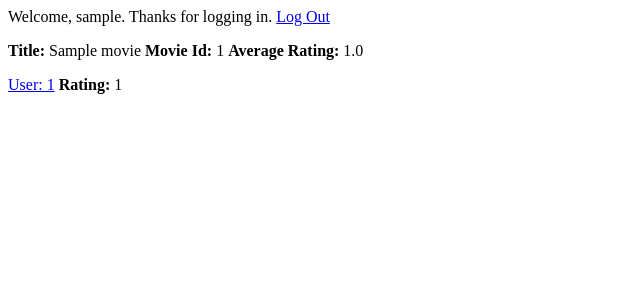
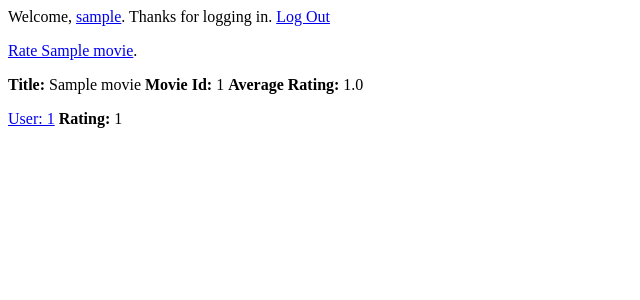
Before and after one commit to mjoneill88/django-movielens, a Django app: a page that uses movie_server/movie_recommender/templates/movie_recommender/movie.html in a window 1280 px wide. Shown: the top 300 px of the page, without its empty margins (0-640 px from the left). Run offline with Django 3.2, Linux system fonts and the light colour scheme; a user stored in the database is signed in; tables that the repository leaves empty hold one stand-in row (values such as "Sample post").

Commit message:
Add link to logged in user page at top of movie recommender app pages.

```diff
--- a/movie_server/movie_recommender/templates/movie_recommender/movie.html
+++ b/movie_server/movie_recommender/templates/movie_recommender/movie.html
@@ -1,5 +1,14 @@
 {% if user.is_authenticated %}
-    <p>Welcome, {{ user.username }}. Thanks for logging in. <a href="{% url 'logout' %}">Log Out</a></p>
+    {% with current_id=user.rater.rater_id %}
+    <p>Welcome, <a href="{% url 'movie_recommender:user' current_id %}">{{ user.username }}</a>. Thanks for logging in. <a href="{% url 'logout' %}">Log Out</a></p>
+    {% endwith %}
+    {% if user.rater.rater_id not in rater_queries %}
+    <p>
+        {% with flick_id=movie.movie_id %}
+    <a href="{% url 'movie_recommender:rate_movie' flick_id %}">Rate {{movie.title}}</a>.
+    {% endwith %}
+    </p>
+    {% endif %}
 {% else %}
     <p>Welcome, new user. Please <a href="{% url 'login' %}">log in</a>.</p>
 {% endif %}
--- a/movie_server/movie_recommender/templates/movie_recommender/user.html
+++ b/movie_server/movie_recommender/templates/movie_recommender/user.html
@@ -1,5 +1,7 @@
 {% if user.is_authenticated %}
-    <p>Welcome, {{ user.username }}. Thanks for logging in. <a href="{% url 'logout' %}">Log Out</a></p>
+{% with current_id=user.rater.rater_id %}
+<p>Welcome, <a href="{% url 'movie_recommender:user' current_id %}">{{ user.username }}</a>. Thanks for logging in. <a href="{% url 'logout' %}">Log Out</a></p>
+{% endwith %}
 {% else %}
     <p>Welcome, new user. Please <a href="{% url 'login' %}">log in</a>.</p>
 {% endif %}
--- a/movie_server/movie_recommender/views.py
+++ b/movie_server/movie_recommender/views.py
@@ -9,8 +9,9 @@ from .forms import RaterForm
 def index(request):
     average_list = []
     for movie in Movie.objects.all():
-        movie_average = Rating.objects.filter(movie_id=movie.id).aggregate(Avg('rating'))
-        average_list.append((movie_average['rating__avg'], movie.movie_id))
+        if len(Rating.objects.filter(movie_id=movie.id)) > 10:
+            movie_average = Rating.objects.filter(movie_id=movie.id).aggregate(Avg('rating'))
+            average_list.append((movie_average['rating__avg'], movie.movie_id))
     descending_average_ratings = sorted(average_list, reverse=True)
     top_20_movies = descending_average_ratings[:20]
     template = loader.get_template('movie_recommender/index.html')
@@ -20,11 +21,13 @@ def index(request):
 def movie(request, movie_id):
     movie = Movie.objects.get(movie_id=movie_id)
     rating_list = Rating.objects.filter(movie_id=movie.id)
+    rater_queries = rating_list.values_list('user_id', flat=True)
     movie_average = Rating.objects.filter(movie_id=movie.id).aggregate(Avg('rating'))
     template = loader.get_template('movie_recommender/movie.html')
     context = {'movie': movie,
                'rating_list': rating_list,
-               'average': movie_average['rating__avg']}
+               'average': movie_average['rating__avg'],
+               'rater_queries': rater_queries}
     return HttpResponse(template.render(context, request))
 
 def user(request, user_id):
```
Also changed, not shown: movie_server/movie_recommender/templates/movie_recommender/index.html (+5 -2 lines), movie_server/movie_recommender/migrations/0005_auto_20160509_1303.py (added).
